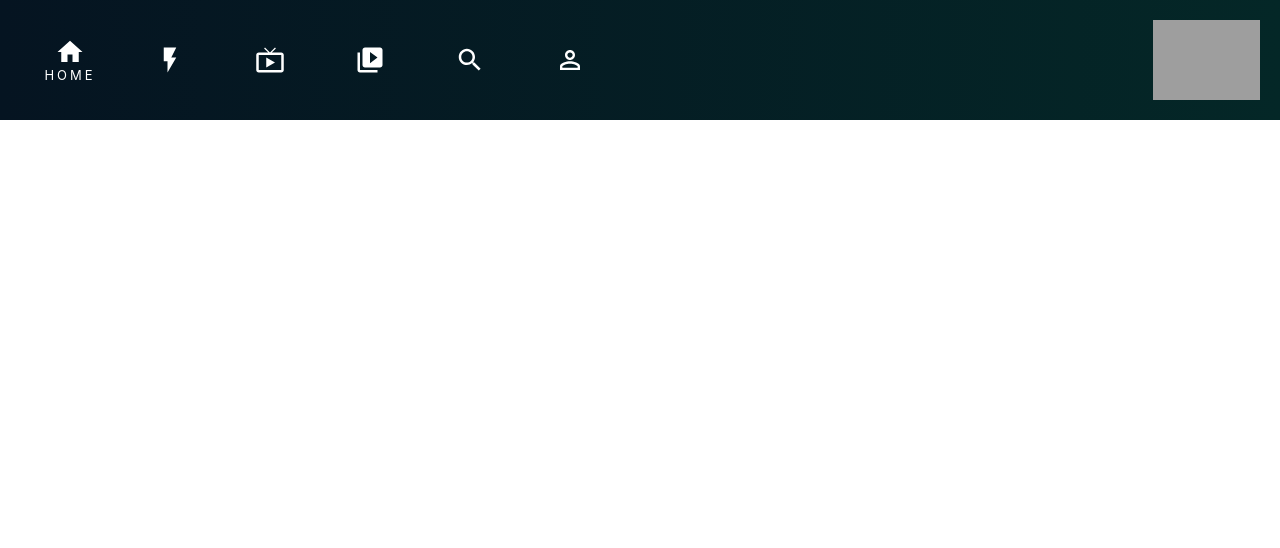
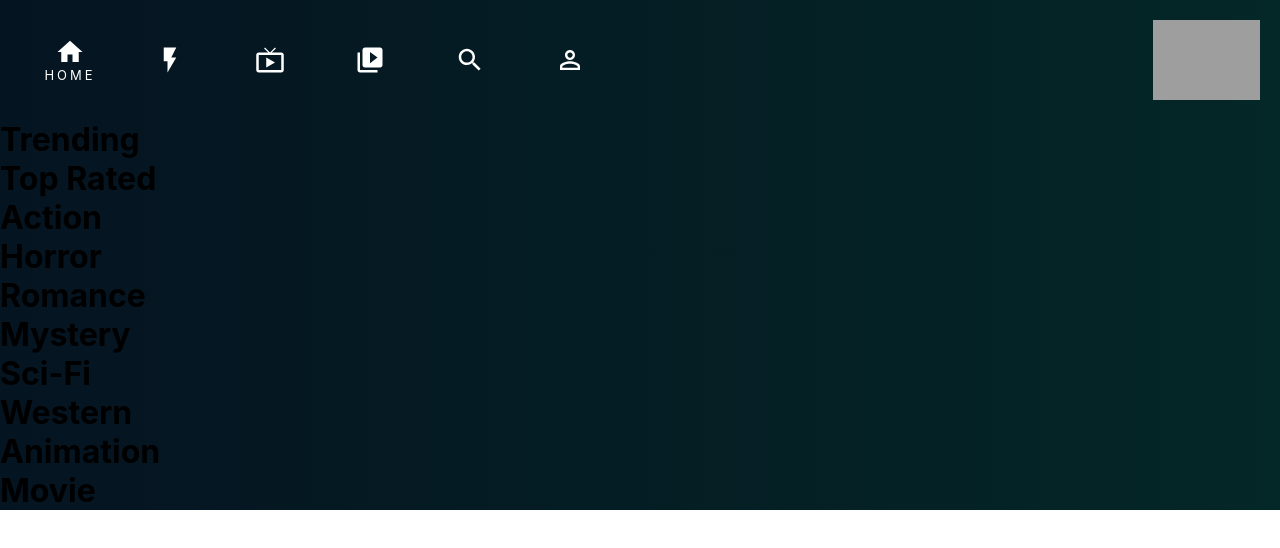
Before and after one commit to limbocaba/Hulu-Clone, a React (Create React App) app in the folder ui-clone/: page / in a window 1280 px wide. Shown: the top 548 px of the page. Built offline with nearby package versions, Linux system fonts and the light colour scheme; grey boxes are pictures that could not be loaded.

Commit message:
creating navbar

```diff
--- a/ui-clone/src/App.js
+++ b/ui-clone/src/App.js
@@ -1,5 +1,6 @@
 import './App.css';
 import Header from './components/Header';
+import Nav from './components/Nav';
 
 
 function App() {
@@ -8,7 +9,7 @@ function App() {
 
       <Header />
 
-      {/* Navs */}
+      <Nav />
 
       {/* Results */}
     </div>
--- /dev/null
+++ b/ui-clone/src/components/Nav.js
@@ -0,0 +1,21 @@
+import React from "react";
+import "./Nav.css";
+
+function Nav() {
+  return (
+    <div className="nav">
+      <h1>Trending</h1>
+      <h1>Top Rated</h1>
+      <h1>Action</h1>
+      <h1>Horror</h1>
+      <h1>Romance</h1>
+      <h1>Mystery</h1>
+      <h1>Sci-Fi</h1>
+      <h1>Western</h1>
+      <h1>Animation</h1>
+      <h1>Movie</h1>
+    </div>
+  );
+}
+
+export default Nav;
```
Also changed, not shown: ui-clone/src/components/Nav.css (added).
